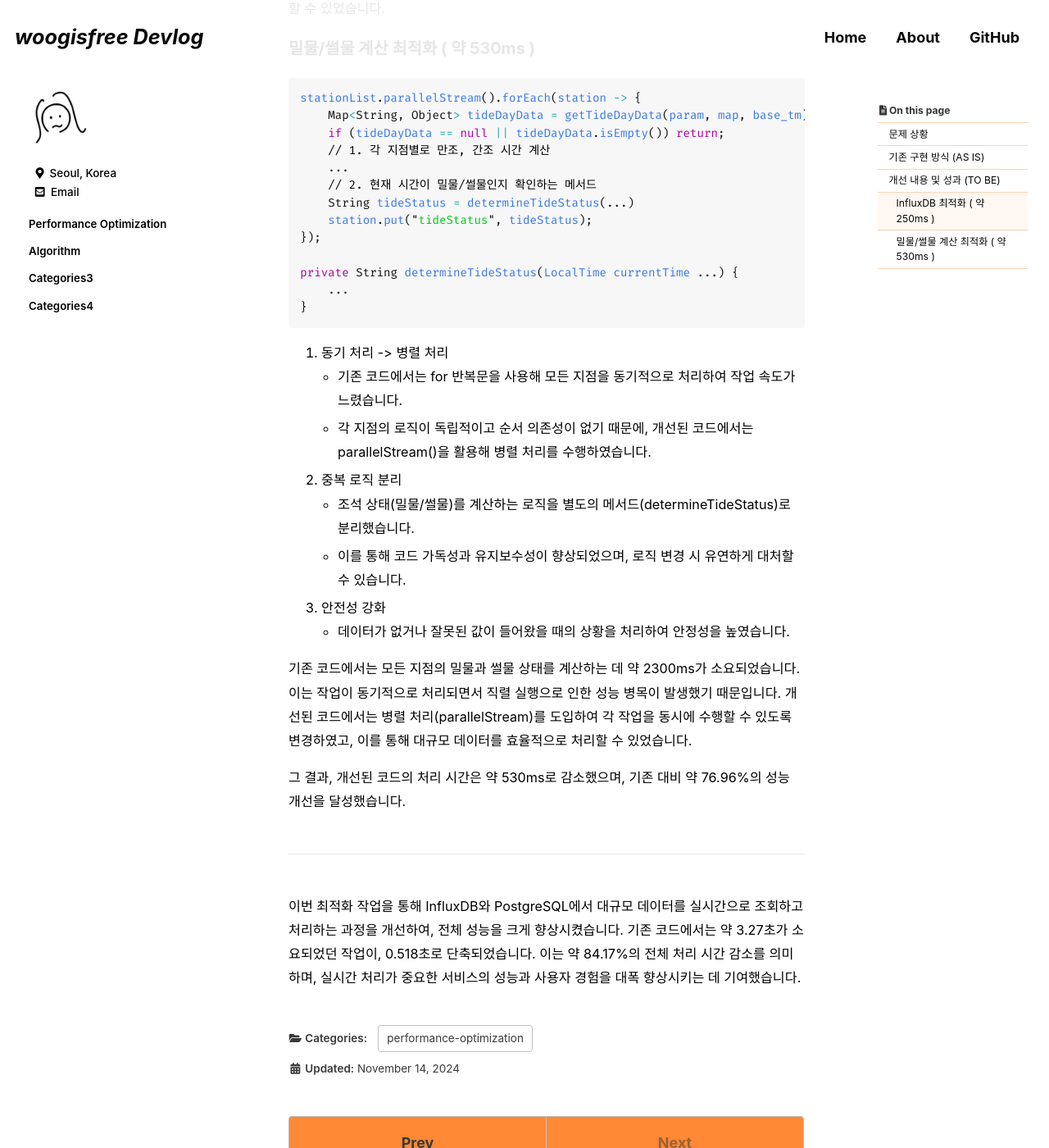
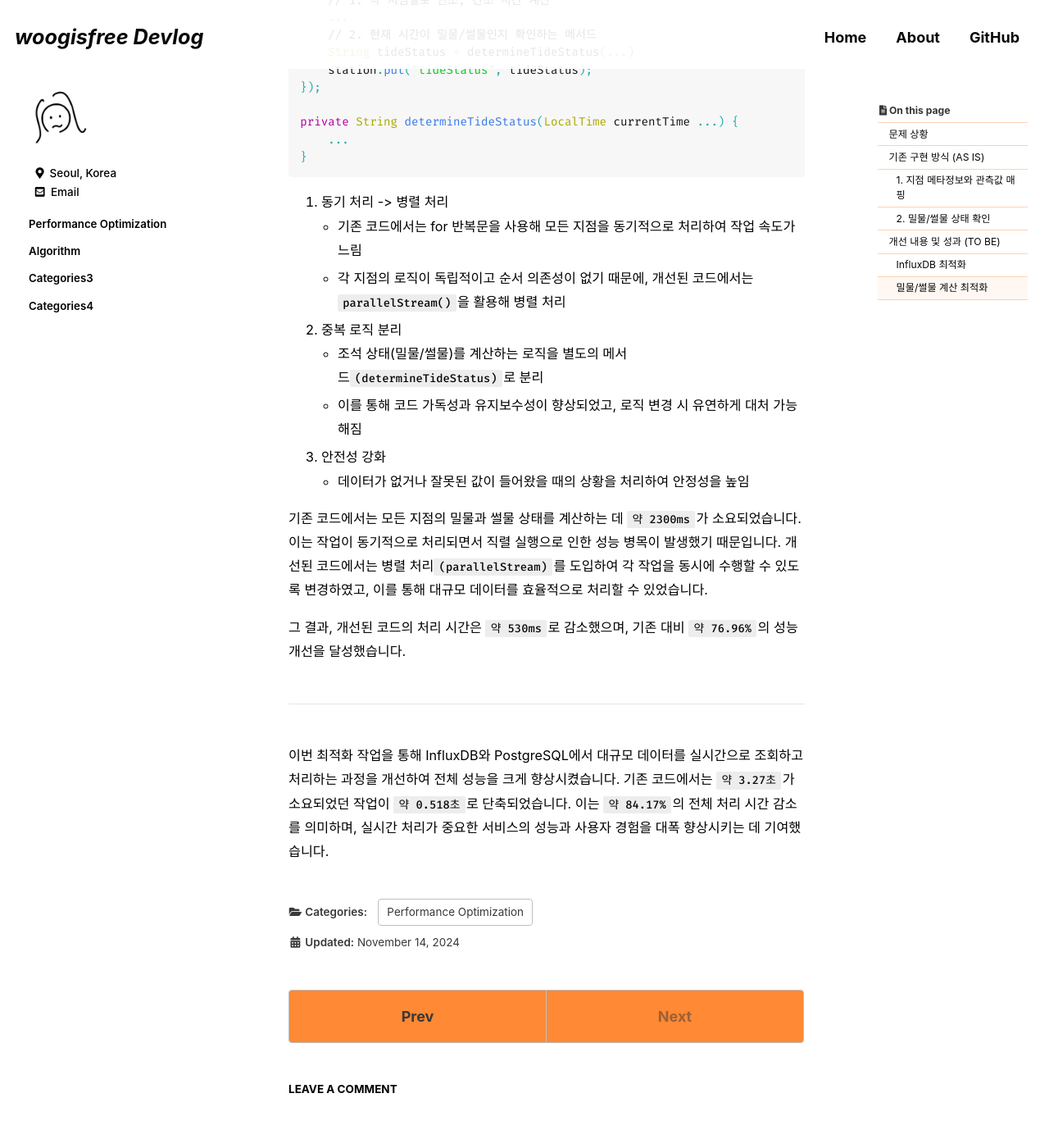
Before and after one commit to woogisfree/woogisfree.github.io, a Jekyll site: the page built from _posts/2024-11-14-performance-optimization-parallel-stream.md, in a window 1280 px wide and 1400 px high, scrolled down 4232 px. Shown: the whole window at 82% size. Built offline with Jekyll 4.4.1, drawn with Linux system fonts in a browser that asks for light colours; cached includes are drawn as plain includes; some web fonts are replaced; comment, search, counter and statistics services are not loaded; some of the changed text lies outside the part shown.

````diff
--- a/_posts/2024-11-14-performance-optimization-parallel-stream.md
+++ b/_posts/2024-11-14-performance-optimization-parallel-stream.md
@@ -3,7 +3,7 @@ title: 'Java로 구현한 InfluxDB & PostgreSQL 실시간 데이터 처리 성
 excerpt: ''
 
 categories:
-  - performance-optimization
+  - Performance Optimization
 tags:
   - [tag1, tag2]
 
@@ -16,33 +16,27 @@ date: 2024-11-14
 last_modified_at: 2024-11-14
 ---
 
-대규모 데이터를 실시간으로 조회하고 처리하는 기능은 서비스의 성능과 사용자 경험에 중요한 영향을 미칩니다. 이번 포스트에서는 사내 프로젝트에서 데이터 처리 성능 문제를 해결하기 위해 InfluxDB(version 1.8.10)와 PostgreSQL를 사용한 실시간 데이터 조회 및 처리 과정에서 겪었던 문제와 이를 최적화한 방법을 공유합니다.
+대규모 데이터를 실시간으로 조회하고 처리하는 기능은 서비스의 성능과 사용자 경험에 중요한 영향을 미칩니다. 이번 포스트에서는 사내 프로젝트에서 데이터 처리 성능 문제를 해결하기 위해 InfluxDB(version 1.8.10)와 PostgreSQL를 사용한 실시간 데이터 조회 및 처리 과정에서 겪었던 문제와 이를 최적화한 방법을 공유합니다. 코드 유출을 방지하기 위해 주요 로직은 생략하였으며, 일부 내용을 간략화하고 수정하여 작성했습니다.
 
 ## 문제 상황
+InfluxDB와 PostgreSQL 모두 성능 병목 현상이 발생하며, 평균 응답 속도가 약 3.27초로 측정되었습니다. 이는 실시간 처리가 중요한 서비스의 요구사항을 만족시키지 못했습니다.
 
+## 기존 구현 방식 (AS IS)
 관측 데이터를 조회하는 서비스는 다음 두 가지 작업을 수행합니다.
 
 1. Influx DB 에서 관측값 조회
-2. PostgreSQL 에서 만조/간조 데이터 조회 후 밀물, 썰물 데이터 구성
+2. PostgreSQL 에서 만조, 간조 데이터 조회 후 밀물, 썰물 데이터 구성
 
-문제점:
 
-- InfluxDB와 PostgreSQL 모두 성능 병목 현상이 발생하며, 평균 응답 속도가 약 3.27초로 측정되었습니다.
-- 이는 실시간 처리가 중요한 서비스의 요구사항을 만족시키지 못했습니다.
+### 1. 지점 메타정보와 관측값 매핑
 
-## 기존 구현 방식 (AS IS)
+- 지점 메타정보를 조회합니다. (List 타입)
+- 관측값을 조회하기 위해 세 가지 테이블(AWS, SEA_VS, LS)에서 데이터를 읽어온 후 반복문으로 지점 메타정보와 관측 데이터를 매핑합니다.
+- 문제점
+    - 모든 관측 데이터를 조회한 뒤 필터링
+    - 중복 데이터 탐색으로 인해 O(N²) 시간 복잡도 발생
 
-1. InfluxDB 조회 (약 2900 ms)
-
-- 지점 메타정보를 조회했습니다. (List 타입)
-- 관측값을 조회하기 위해 세 가지 테이블(AWS, SEA_VS, LS)에서 데이터를 읽어오고, 반복문으로 지점 메타정보와 관측 데이터를 매핑했습니다.
-- 문제
-    - 모든 관측 데이터를 조회한 뒤 필터링
-    - 중복 데이터 탐색으로 인해 O(n²) 시간 복잡도 발생
-
-코드 유출을 방지하기 위해 주요 로직은 생략하였으며, 일부 내용을 간략화하고 수정하여 작성했습니다.
-
-```javascript
+```java
 // 1. 지점 메타정보 조회
 List<Map<String, Object> stationList = stationMapper.selectStationList(param);
 
@@ -76,16 +70,14 @@ for (Map<String, Object> vs : stationList) {
 ...(SEA_VS, LS 테이블도 동일한 방식으로 처리)
 ```
 
-세 가지 테이블 중 AWS 테이블에 대한 쿼리의 수행시간이 나머지 테이블에 비해 압도적으로 길어 AWS 테이블에 대한 작업을 진행했습니다.
+### 2. 밀물/썰물 상태 확인
 
-2. 밀물/썰물 상태 확인 ( 약 2300ms )
-
-- PostgreSQL 에서 데이터를 조회한 뒤, 현재 시각과 비교하여 밀물/썰물 상태를 계산했습니다.
+- PostgreSQL 에서 지점별 만조, 간조 시간을 조회한 뒤 현재 시각과 비교하여 밀물/썰물 상태를 계산했습니다.
 - 문제
     - 동기적 반복문으로 인해 직렬 처리
     - 중복되는 로직으로 코드 가독성과 유지보수성이 떨어짐
 
-```javascript
+```java
 for (Map<String, Object> station : stationList) {
     // 1. 현재 지점별로 만조 및 간조 시간 계산
     Map<String, Object> tideDayData = getTideDayData(param, station, baseTm); // 만조, 간조 데이터를 조회
@@ -101,9 +93,9 @@ for (Map<String, Object> station : stationList) {
 
 ## 개선 내용 및 성과 (TO BE)
 
-### InfluxDB 최적화 ( 약 250ms )
+### InfluxDB 최적화
 
-```javascript
+```java
 // 1. 지점 메타정보 조회
 List<Map<String, Object> stationList = stationMapper.selectStationList(param);
 
@@ -157,20 +149,20 @@ for (Map<String, Object> station : stationList) {
 ```
 
 1. 반복문 횟수 감소
-    - 기존 코드에서는 stationList 의 각 항목에 대해 obsAwsList 를 반복 탐색하며 매칭(stnId) 작업을 수행
-    - 개선 코드에서는 obsAwsList 를 Map 자료구조로 변환하여 key-value 기반 탐색으로 변경
-    - HashMap 을 사용한 매칭은 시간 복잡도가 O(1)로, 기존 중첩 반복문에서 발생하는 O(N^2) 의 시간 복잡도를 대폭 줄임
+    - 기존 코드에서는 stationList 의 각 항목에 대해 obsAwsList 를 반복 탐색하며 지점 아이디를 기준으로 매칭
+    - 개선 코드에서는 obsAwsList 를 `Map` 자료구조로 변환하여 key-value 기반 탐색으로 변경
+    - HashMap 을 사용한 매칭은 시간 복잡도가 O(1)로, 기존 중첩 반복문에서 발생하는 O(N²) 의 시간 복잡도를 대폭 줄임
 2. SQL 필터링 조건 개선
     - 기존 코드에서는 모든 데이터를 조회 후 필터링
     - 개선 코드에는 obsStnIdList 에 포함된 stnId 만을 조회하는 조건을 동적으로 추가하여 데이터 검색 범위 축소
 3. 데이터 스트리밍 활용
     - obsStnIdList 를 추출하고, obsAwsList 를 Map 으로 변환하는 작업에 Java Stream API 를 활용하여 간결하고 효율적으로 처리
 
-기존 코드에서는 InfluxDB에서 관측 데이터를 조회하는 데 약 2900ms가 소요되었습니다. 이는 데이터 처리와 매핑 과정에서 발생하는 반복 연산과 불필요한 데이터 조회가 주요 병목 원인이었습니다. 개선된 코드에서는 쿼리 조건을 동적으로 생성하여 불필요한 데이터를 사전에 필터링하고, 관측 데이터를 Map 자료구조로 변환해 탐색 효율을 크게 높였습니다. 이러한 최적화 작업을 통해 처리 시간을 약 251ms로 단축했으며, 전체적으로 약 91.38%의 성능 개선을 달성할 수 있었습니다.
+기존 코드에서는 InfluxDB에서 관측 데이터를 조회하는 데 `약 2900ms`가 소요되었습니다. 이는 데이터 처리와 매핑 과정에서 발생하는 반복 연산과 불필요한 데이터 조회가 주요 병목 원인이었습니다. 개선된 코드에서는 쿼리 조건을 동적으로 생성하여 불필요한 데이터를 사전에 필터링하고, 관측 데이터를 Map 자료구조로 변환해 탐색 효율을 크게 높였습니다. 이러한 최적화 작업을 통해 처리 시간을 `약 251ms`로 단축했으며, 전체적으로 `약 91.38%`의 성능 개선을 달성할 수 있었습니다.
 
-### 밀물/썰물 계산 최적화 ( 약 530ms )
+### 밀물/썰물 계산 최적화
 
-```javascript
+```java
 stationList.parallelStream().forEach(station -> {
     Map<String, Object> tideDayData = getTideDayData(param, map, base_tm);
     if (tideDayData == null || tideDayData.isEmpty()) return;
@@ -187,19 +179,19 @@ private String determineTideStatus(LocalTime currentTime ...) {
 ```
 
 1. 동기 처리 -> 병렬 처리
-    - 기존 코드에서는 for 반복문을 사용해 모든 지점을 동기적으로 처리하여 작업 속도가 느렸습니다.
-    - 각 지점의 로직이 독립적이고 순서 의존성이 없기 때문에, 개선된 코드에서는 parallelStream()을 활용해 병렬 처리를 수행하였습니다.
+    - 기존 코드에서는 for 반복문을 사용해 모든 지점을 동기적으로 처리하여 작업 속도가 느림
+    - 각 지점의 로직이 독립적이고 순서 의존성이 없기 때문에, 개선된 코드에서는 `parallelStream()`을 활용해 병렬 처리
 2. 중복 로직 분리
-    - 조석 상태(밀물/썰물)를 계산하는 로직을 별도의 메서드(determineTideStatus)로 분리했습니다.
-    - 이를 통해 코드 가독성과 유지보수성이 향상되었으며, 로직 변경 시 유연하게 대처할 수 있습니다.
+    - 조석 상태(밀물/썰물)를 계산하는 로직을 별도의 메서드`(determineTideStatus)`로 분리
+    - 이를 통해 코드 가독성과 유지보수성이 향상되었고, 로직 변경 시 유연하게 대처 가능해짐
 3. 안전성 강화
-    - 데이터가 없거나 잘못된 값이 들어왔을 때의 상황을 처리하여 안정성을 높였습니다.
+    - 데이터가 없거나 잘못된 값이 들어왔을 때의 상황을 처리하여 안정성을 높임
 
-기존 코드에서는 모든 지점의 밀물과 썰물 상태를 계산하는 데 약 2300ms가 소요되었습니다. 이는 작업이 동기적으로 처리되면서 직렬 실행으로 인한 성능 병목이 발생했기 때문입니다.
-개선된 코드에서는 병렬 처리(parallelStream)를 도입하여 각 작업을 동시에 수행할 수 있도록 변경하였고, 이를 통해 대규모 데이터를 효율적으로 처리할 수 있었습니다.
+기존 코드에서는 모든 지점의 밀물과 썰물 상태를 계산하는 데 `약 2300ms`가 소요되었습니다. 이는 작업이 동기적으로 처리되면서 직렬 실행으로 인한 성능 병목이 발생했기 때문입니다.
+개선된 코드에서는 병렬 처리`(parallelStream)`를 도입하여 각 작업을 동시에 수행할 수 있도록 변경하였고, 이를 통해 대규모 데이터를 효율적으로 처리할 수 있었습니다.
 
-그 결과, 개선된 코드의 처리 시간은 약 530ms로 감소했으며, 기존 대비 약 76.96%의 성능 개선을 달성했습니다.
+그 결과, 개선된 코드의 처리 시간은 `약 530ms`로 감소했으며, 기존 대비 `약 76.96%`의 성능 개선을 달성했습니다.
 
 ---
 
-이번 최적화 작업을 통해 InfluxDB와 PostgreSQL에서 대규모 데이터를 실시간으로 조회하고 처리하는 과정을 개선하여, 전체 성능을 크게 향상시켰습니다. 기존 코드에서는 약 3.27초가 소요되었던 작업이, 0.518초로 단축되었습니다. 이는 약 84.17%의 전체 처리 시간 감소를 의미하며, 실시간 처리가 중요한 서비스의 성능과 사용자 경험을 대폭 향상시키는 데 기여했습니다.
+이번 최적화 작업을 통해 InfluxDB와 PostgreSQL에서 대규모 데이터를 실시간으로 조회하고 처리하는 과정을 개선하여 전체 성능을 크게 향상시켰습니다. 기존 코드에서는 `약 3.27초`가 소요되었던 작업이 `약 0.518초`로 단축되었습니다. 이는 `약 84.17%`의 전체 처리 시간 감소를 의미하며, 실시간 처리가 중요한 서비스의 성능과 사용자 경험을 대폭 향상시키는 데 기여했습니다.
````
